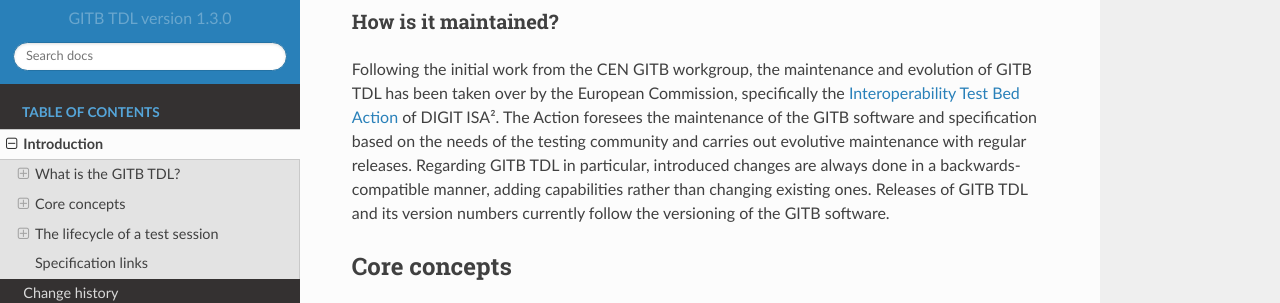
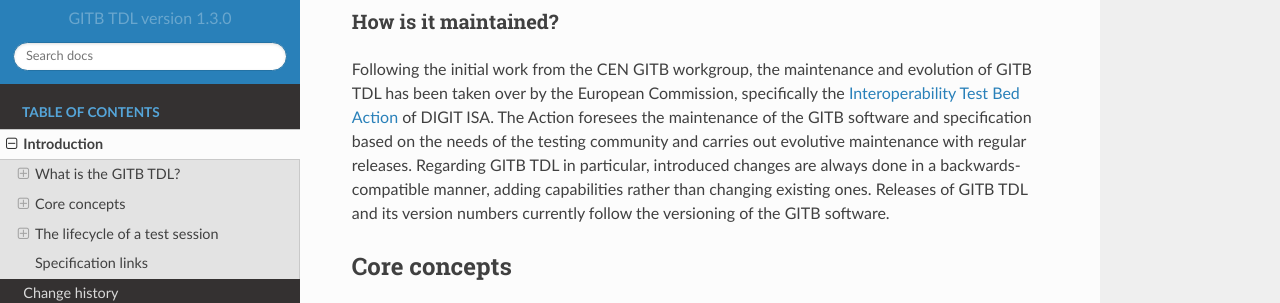
Before and after one commit to ISAITB/docs-tdl, a Sphinx documentation site: the page built from source/introduction/index.rst, in a window 1280 px wide and 900 px high, scrolled down 1116 px. Shown: the part 150-453 px from the top of the window. Built offline with Sphinx 7.4.7 and the Read the Docs theme 2.0.0, drawn with Linux system fonts in a browser that asks for light colours; some of the changed text lies outside the part shown.

Commit message:
Fixed unicode character issue.

```diff
--- a/source/conf.py
+++ b/source/conf.py
@@ -20,8 +20,8 @@
 # -- Project information -----------------------------------------------------
 
 project = 'GITB TDL Documentation'
-copyright = '2018, European Commission, DIGIT ISA²'
-author = 'European Commission, DIGIT ISA²'
+copyright = '2018, European Commission, DIGIT ISA'
+author = 'European Commission, DIGIT ISA'
 
 # The short X.Y version
 version = 'GITB TDL version 1.3.0'
@@ -134,7 +134,7 @@
 #  author, documentclass [howto, manual, or own class]).
 latex_documents = [
     (master_doc, 'GITBTDL.tex', 'GITB TDL Documentation',
-     'DIGIT ISA²', 'manual'),
+     'DIGIT ISA', 'manual'),
 ]
 
 
--- a/source/introduction/index.rst
+++ b/source/introduction/index.rst
@@ -59,7 +59,7 @@
 ~~~~~~~~~~~~~~~~~~~~~
 
 Following the initial work from the CEN GITB workgroup, the maintenance and evolution of GITB TDL has been taken over
-by the European Commission, specifically the `Interoperability Test Bed Action`_ of DIGIT ISA². The Action foresees the
+by the European Commission, specifically the `Interoperability Test Bed Action`_ of DIGIT ISA. The Action foresees the
 maintenance of the GITB software and specification based on the needs of the testing community and carries out evolutive
 maintenance with regular releases. Regarding GITB TDL in particular, introduced changes are always done in a backwards-compatible manner, adding
 capabilities rather than changing existing ones. Releases of GITB TDL and its version numbers currently follow the
```
